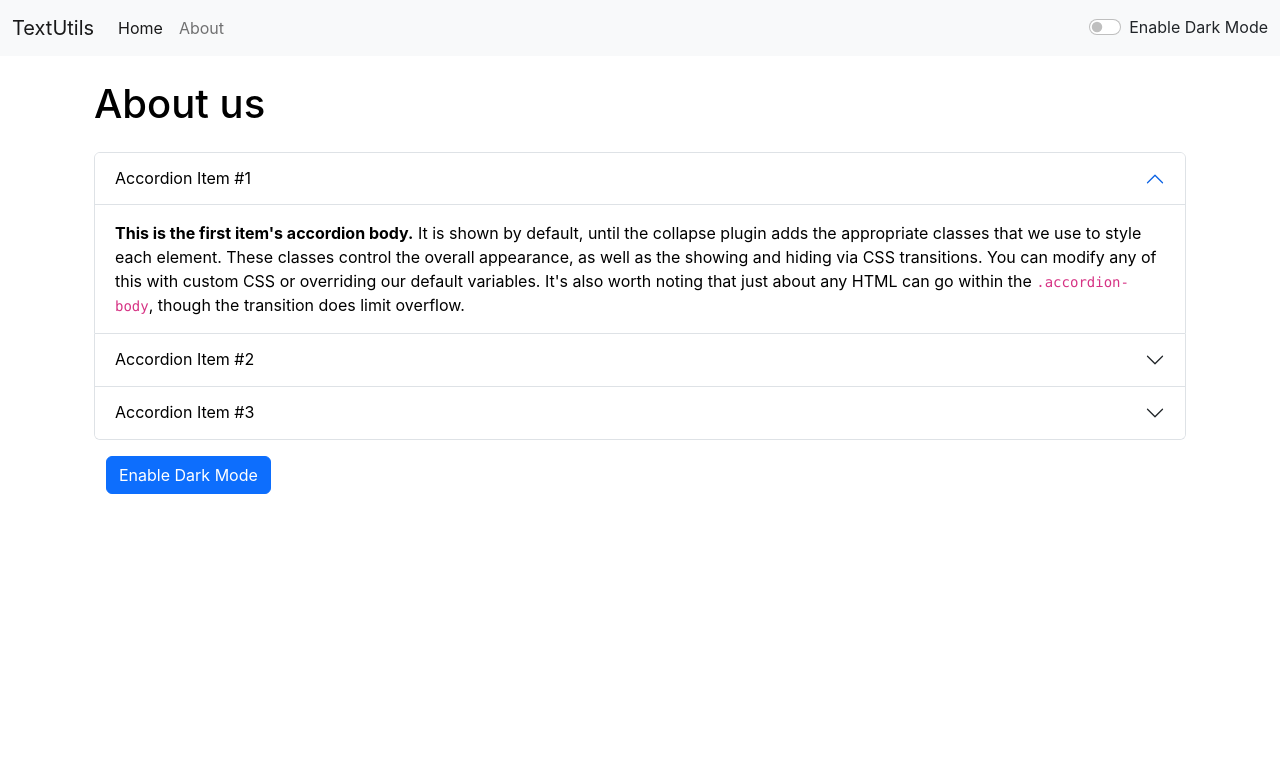
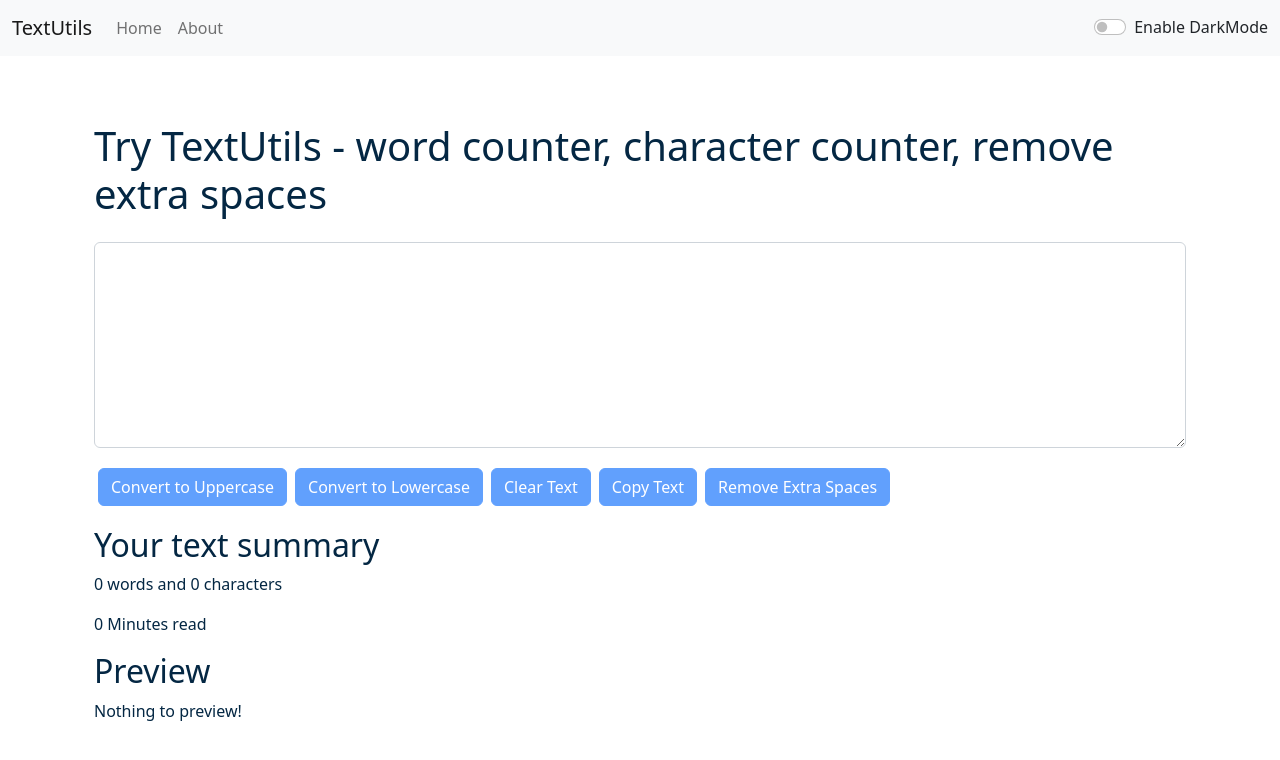
Before and after one commit to panditdhamdhere/React, a React (Create React App) app: page / in a window 1280 px wide. Shown: the top 760 px of the page. Built offline with nearby package versions, Linux system fonts and the light colour scheme.

Commit message:
files modified

```diff
--- a/src/App.css
+++ b/src/App.css
@@ -36,3 +36,7 @@
     transform: rotate(360deg);
   }
 }
+
+.blank{
+  color: rgb(32, 8, 246);
+}
--- a/src/App.js
+++ b/src/App.js
@@ -1,42 +1,60 @@
 import './App.css';
+import Navbar from './components/Navbar';
+import TextForm from './components/TextForm';
 import About from './components/About';
-import Navbar from './components/Navbar'
-import Textform from './components/Textform'
-import Alert from './components/Alert'
+import React, { useState } from 'react';
+import Alert from './components/Alert';
+import {
+  BrowserRouter as Router,
+  Switch,
+  Route
+} from "react-router-dom";
 
-import { useState } from 'react';
 
 function App() {
-  const [mode, setMode] = useState('light'); // Whether dark mode is enables or not
+  const [mode, setMode] = useState('light'); // Whether dark mode is enabled or not
   const [alert, setAlert] = useState(null);
 
-  const showAlert = (message, type) => {
-    setAlert({
-      msg: message,
-      type: type
-    })
+  const showAlert = (message, type)=>{
+      setAlert({
+        msg: message,
+        type: type
+      })
+      setTimeout(() => {
+          setAlert(null);
+      }, 1500);
   }
 
-  const toggleMode = () => {
-    if (mode === 'light') {
-      setMode('dark')
-      document.body.style.backgroundColor = '#042743'
-      showAlert("Dark mode has been Enabled", "Success")
+  const toggleMode = ()=>{
+    if(mode === 'light'){
+      setMode('dark');
+      document.body.style.backgroundColor = '#042743';
+      showAlert("Dark mode has been enabled", "success");
     }
-    else {
-      setMode('light')
-      document.body.style.backgroundColor = 'white'
-      showAlert("Light mode has been Enabled", "Success")
+    else{
+      setMode('light');
+      document.body.style.backgroundColor = 'white';
+      showAlert("Light mode has been enabled", "success");
     }
   }
   return (
     <>
-      <Navbar title="TextUtils" about="aboutText" mode={mode} toggleMode={toggleMode} />
-      <Alert alert={alert} />
-      <div className="container">
-       {/* <Textform showAlert={showAlert} heading="Enter The Text To Analyze Below" mode={mode} /> */}
-        <About />
-      </div>
+    <Router>
+    <Navbar title="TextUtils" mode={mode} toggleMode={toggleMode} key={new Date()} />
+    <Alert alert={alert}/>
+    <div className="container my-3">
+    <Switch>
+    {/* /users --> Component 1
+        /users/home --> Component 2 */}
+          <Route exact path="/about">
+            <About mode={mode} />
+          </Route>
+          <Route exact path="/">
+            <TextForm showAlert={showAlert} heading="Try TextUtils - word counter, character counter, remove extra spaces" mode={mode}/>
+          </Route>
+    </Switch>
+    </div>
+    </Router>
     </>
   );
 }
--- a/src/components/About.js
+++ b/src/components/About.js
@@ -1,78 +1,60 @@
-import React, { useState } from 'react'
+import React from 'react'
 
 export default function About(props) {
 
-    const [myStyle, setMyStyle] = useState({
-        color: 'black',
-        backgroundColor: 'white'
-    })
-
-    const [btnText, setBtnText] = useState("Enable Dark Mode")
-
-    const toggleStyle = () => {
-        if (myStyle.color === 'black') {
-            setMyStyle({
-                color: 'white',
-                backgroundColor: 'black'
-            })
-            setBtnText('Enable Light Mode');
-        }
-        else {
-            setMyStyle({
-                color: 'black',
-                backgroundColor: 'white'
-            })
-            setBtnText('Wnable Dark Mode');
-        }
+    // const [myStyle, setMyStyle] = useState({
+    //     color: 'black',
+    //     backgroundColor: 'white'
+    // })
+    let myStyle = {
+        color: props.mode ==='dark'?'white':'#042743',
+        backgroundColor: props.mode ==='dark'?'rgb(36 74 104)':'white',
     }
 
-
     return (
-        <div className='container' style={myStyle}>
-            <h1 className='my-4'>About us</h1>
+        <div className="container">
+            <h1 className="my-3" style={{color: props.mode ==='dark'?'white':'#042743'}}>About Us</h1>
             <div className="accordion" id="accordionExample">
                 <div className="accordion-item">
                     <h2 className="accordion-header" id="headingOne">
-                        <button className="accordion-button" type="button" data-bs-toggle="collapse" data-bs-target="#collapseOne" aria-expanded="true" aria-controls="collapseOne" style={myStyle}>
-                            Accordion Item #1
+                    <button className="accordion-button" type="button" style={myStyle} data-bs-toggle="collapse" data-bs-target="#collapseOne" aria-expanded="true" aria-controls="collapseOne">
+                    <strong>Analyze Your text </strong>
                     </button>
                     </h2>
                     <div id="collapseOne" className="accordion-collapse collapse show" aria-labelledby="headingOne" data-bs-parent="#accordionExample">
                     <div className="accordion-body" style={myStyle}>
-                            <strong>This is the first item's accordion body.</strong> It is shown by default, until the collapse plugin adds the appropriate classes that we use to style each element. These classes control the overall appearance, as well as the showing and hiding via CSS transitions. You can modify any of this with custom CSS or overriding our default variables. It's also worth noting that just about any HTML can go within the <code>.accordion-body</code>, though the transition does limit overflow.
+                    Textutils gives you a way to analyze your text quickly and efficiently. Be it word count, character count or
+
                     </div>
                     </div>
                 </div>
                 <div className="accordion-item">
                     <h2 className="accordion-header" id="headingTwo">
-                        <button className="accordion-button collapsed" type="button" data-bs-toggle="collapse" data-bs-target="#collapseTwo" aria-expanded="false" aria-controls="collapseTwo" style={myStyle}>
-                            Accordion Item #2
+                    <button className="accordion-button collapsed" style={myStyle} type="button" data-bs-toggle="collapse" data-bs-target="#collapseTwo" aria-expanded="false" aria-controls="collapseTwo">
+                    <strong>Free to use </strong>
                     </button>
                     </h2>
                     <div id="collapseTwo" className="accordion-collapse collapse" aria-labelledby="headingTwo" data-bs-parent="#accordionExample">
                     <div className="accordion-body" style={myStyle}>
-                            <strong>This is the second item's accordion body.</strong> It is hidden by default, until the collapse plugin adds the appropriate classes that we use to style each element. These classes control the overall appearance, as well as the showing and hiding via CSS transitions. You can modify any of this with custom CSS or overriding our default variables. It's also worth noting that just about any HTML can go within the <code>.accordion-body</code>, though the transition does limit overflow.
+                    TextUtils is a free character counter tool that provides instant character count & word count statistics for a given text. TextUtils reports the number of words and characters. Thus it is suitable for writing text with word/ character limit.
                     </div>
                     </div>
                 </div>
                 <div className="accordion-item">
                     <h2 className="accordion-header" id="headingThree">
-                        <button className="accordion-button collapsed" type="button" data-bs-toggle="collapse" data-bs-target="#collapseThree" aria-expanded="false" aria-controls="collapseThree" style={myStyle}>
-                            Accordion Item #3
+                    <button className="accordion-button collapsed" style={myStyle} type="button" data-bs-toggle="collapse" data-bs-target="#collapseThree" aria-expanded="false" aria-controls="collapseThree">
+                    <strong>Browser Compatible </strong>
                     </button>
                     </h2>
                     <div id="collapseThree" className="accordion-collapse collapse" aria-labelledby="headingThree" data-bs-parent="#accordionExample">
                     <div className="accordion-body" style={myStyle}>
-                            <strong>This is the third item's accordion body.</strong> It is hidden by default, until the collapse plugin adds the appropriate classes that we use to style each element. These classes control the overall appearance, as well as the showing and hiding via CSS transitions. You can modify any of this with custom CSS or overriding our default variables. It's also worth noting that just about any HTML can go within the <code>.accordion-body</code>, though the transition does limit overflow.
+                    This word counter software works in any web browsers such as Chrome, Firefox, Internet Explorer, Safari, Opera. It suits to count characters in facebook, blog, books, excel document, pdf document, essays, etc.
+
                     </div>
                     </div>
                 </div>
             </div>
 
-            <div className="container my-3">
-                <button onClick={toggleStyle} type="button" className="btn btn-primary">{btnText}</button>
-            </div>
-
         </div>
     )
 }
--- a/src/components/Alert.js
+++ b/src/components/Alert.js
@@ -1,14 +1,15 @@
 import React from 'react'
 
-const Alert = (props) => {
-    const capitalize = (word)=> {
-const lower = word.toLowerCase()
-return lower.charAt(0).toUpperCase() + lower.slice(1)
+function Alert(props) {
+    const capitalize = (word) => {
+        const lower = word.toLowerCase();
+        return lower.charAt(0).toUpperCase() + lower.slice(1);
     }
     return (
-       props.alert && <div className={`alert alert-${props.alert.type} alert-dismissible fade show`} role="alert">
-            <strong>{capitalize (props.alert.type)}</strong>{props.alert.msg}
-            <button type="button" className="btn-close" data-bs-dismiss="alert" aria-label="Close"></button>
+        <div style={{ height: '50px' }}>
+            {props.alert && <div className={`alert alert-${props.alert.type} alert-dismissible fade show`} role="alert">
+                <strong>{capitalize(props.alert.type)}</strong>: {props.alert.msg}
+            </div>}
         </div>
     )
 }
--- a/src/components/Navbar.js
+++ b/src/components/Navbar.js
@@ -1,35 +1,40 @@
 import React from 'react'
 import PropTypes from 'prop-types'
+import { Link } from 'react-router-dom';
 
 export default function Navbar(props) {
     return (
         <nav className={`navbar navbar-expand-lg navbar-${props.mode} bg-${props.mode}`}>
             <div className="container-fluid">
-      <a className="navbar-brand" href="/">{props.title}</a>
+                <Link className="navbar-brand" to="/">{props.title}</Link>
                 <button className="navbar-toggler" type="button" data-bs-toggle="collapse" data-bs-target="#navbarSupportedContent" aria-controls="navbarSupportedContent" aria-expanded="false" aria-label="Toggle navigation">
                     <span className="navbar-toggler-icon"></span>
                 </button>
                 <div className="collapse navbar-collapse" id="navbarSupportedContent">
                     <ul className="navbar-nav me-auto mb-2 mb-lg-0">
                         <li className="nav-item">
-            <a className="nav-link active" aria-current="page" href="/">Home</a>
+                            <Link className="nav-link" aria-current="page" to="/">Home</Link>
                         </li>
                         <li className="nav-item">
-            <a className="nav-link" href="/">About</a>
+                            <Link className="nav-link" to="/about">{props.aboutText}</Link>
                         </li>
                     </ul>
-        {/* <form className="d-flex" role="search">
-          <input className="form-control me-2" type="search" placeholder="Search" aria-label="Search" />
-          <button className="btn btn-outline-success" type="submit">Search</button>
-  </form> */}
                     <div className={`form-check form-switch text-${props.mode==='light'?'dark':'light'}`}>
-  <input className="form-check-input" type="checkbox" onClick={props.toggleMode} role="switch" id="flexSwitchCheckDefault"/>
-  <label className="form-check-label" htmlFor="flexSwitchCheckDefault">Enable Dark Mode</label>
+                        <input className="form-check-input" onClick={props.toggleMode} type="checkbox" id="flexSwitchCheckDefault"/>
+                        <label className="form-check-label" htmlFor="flexSwitchCheckDefault">Enable DarkMode</label>
                     </div>
                 </div>
             </div>
         </nav>
     )
 }
-Navbar.propTypes = {title: PropTypes.string,
-aboutText: PropTypes.string}
+
+Navbar.propTypes = {
+    title: PropTypes.string.isRequired,
+    aboutText: PropTypes.string.isRequired
+}
+
+Navbar.defaultProps = {
+    title: 'Set title here',
+    aboutText: 'About'
+  };
--- a/src/components/Textform.js
+++ b/src/components/Textform.js
@@ -1,51 +1,65 @@
 import React, {useState} from 'react'
 
-export default function Textform(props) {
-    const [text, setText] = useState("");
+
+export default function TextForm(props) {
     const handleUpClick = ()=>{
-        // console.log("Uppercase was clicked" + text);
         let newText = text.toUpperCase();
         setText(newText)
-        props.showAlert("Converted To Uppercase", "success");
+        props.showAlert("Converted to uppercase!", "success");
     }
-    const handleOnChange = (event)=>{
-        console.log("On change")
-        setText(event.target.value);
-    };
 
-    // lowercase function pandit
     const handleLoClick = ()=>{
-        // console.log("Uppercase was clicked" + text);
         let newText = text.toLowerCase();
         setText(newText)
-        props.showAlert("Converted To Lowercase", "success");
+        props.showAlert("Converted to lowercase!", "success");
     }
 
     const handleClearClick = ()=>{
-        let newText = "";
+        let newText = '';
         setText(newText);
+        props.showAlert("Text Cleared!", "success");
     }
 
+    const handleOnChange = (event)=>{
+        setText(event.target.value)
+    }
+
+    // Credits: A
+    const handleCopy = () => {
+        navigator.clipboard.writeText(text);
+        props.showAlert("Copied to Clipboard!", "success");
+    }
+
+    // Credits: Coding Wala
+    const handleExtraSpaces = () => {
+        let newText = text.split(/[ ]+/);
+        setText(newText.join(" "));
+        props.showAlert("Extra spaces removed!", "success");
+    }
+
+    const [text, setText] = useState('');
+    // text = "new text"; // Wrong way to change the state
+    // setText("new text"); // Correct way to change the state
     return (
         <>
-    <div className='container' style={{backgroundColor: props.mode==='dark'?'white':'black'}}>
-        <h1>{props.heading}</h1>
+        <div className="container" style={{color: props.mode==='dark'?'white':'#042743'}}>
+            <h1 className='mb-4'>{props.heading}</h1>
             <div className="mb-3">
-  <textarea className="form-control" value={text} onChange={handleOnChange} style={{backgroundColor: props.mode==='light'?'grey':'white' , color: props.mode==='dark'?'white':'#042743'}}id="myBox" rows="6"></textarea>
+            <textarea className="form-control" value={text} onChange={handleOnChange} style={{backgroundColor: props.mode==='dark'?'#13466e':'white', color: props.mode==='dark'?'white':'#042743'}} id="myBox" rows="8"></textarea>
             </div>
-<button className="btn btn-primary mx-2" onClick={handleUpClick}>Convert To Uppercase</button>
-<button className="btn btn-primary mx-2" onClick={handleLoClick}>Convert To Lowercase</button>
-<button className="btn btn-primary mx-2" onClick={handleClearClick}>Clear All</button>
-
+            <button disabled={text.length===0} className="btn btn-primary mx-1 my-1" onClick={handleUpClick}>Convert to Uppercase</button>
+            <button disabled={text.length===0} className="btn btn-primary mx-1 my-1" onClick={handleLoClick}>Convert to Lowercase</button>
+            <button disabled={text.length===0} className="btn btn-primary mx-1 my-1" onClick={handleClearClick}>Clear Text</button>
+            <button disabled={text.length===0} className="btn btn-primary mx-1 my-1" onClick={handleCopy}>Copy Text</button>
+            <button disabled={text.length===0} className="btn btn-primary mx-1 my-1" onClick={handleExtraSpaces}>Remove Extra Spaces</button>
         </div>
-    <div className="container my-3" style={{backgroundColor: props.mode==='dark'?'white':'black'}}>
+        <div className="container my-3" style={{color: props.mode==='dark'?'white':'#042743'}}>
             <h2>Your text summary</h2>
-        <p>{text.split(" ").length}words and {text.length}characters</p>
-        <p>{0.008 * text.split(" ").length} Minutes read</p>
+            <p>{text.split(/\s+/).filter((element)=>{return element.length!==0}).length} words and {text.length} characters</p>
+            <p>{0.008 *  text.split(/\s+/).filter((element)=>{return element.length!==0}).length} Minutes read</p>
             <h2>Preview</h2>
-        <p>{text.length>0?text: "Enter Something to preview here"}</p>
+            <p>{text.length>0?text:"Nothing to preview!"}</p>
         </div>
         </>
     )
-
-};
+}
--- a/src/index.css
+++ b/src/index.css
@@ -1,13 +1,3 @@
-body {
-  margin: 0;
-  font-family: -apple-system, BlinkMacSystemFont, 'Segoe UI', 'Roboto', 'Oxygen',
-    'Ubuntu', 'Cantarell', 'Fira Sans', 'Droid Sans', 'Helvetica Neue',
-    sans-serif;
-  -webkit-font-smoothing: antialiased;
-  -moz-osx-font-smoothing: grayscale;
+.accordion-button::after {
+  filter: invert(1);
 }
-
-code {
-  font-family: source-code-pro, Menlo, Monaco, Consolas, 'Courier New',
-    monospace;
-}
```
Lines whose indentation alone changed are shown as unchanged.
